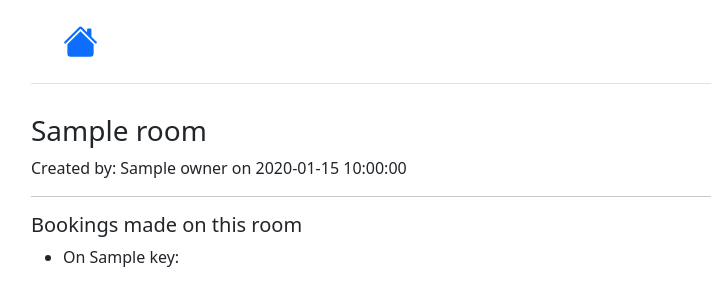
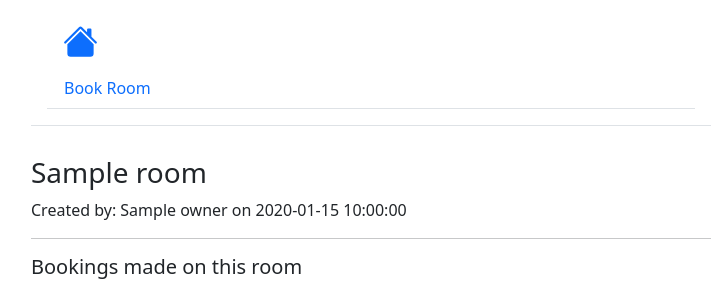
Before and after one commit to cmmasaba/booking, a FastAPI app: template templates/view-room.html in a window 1280 px wide. Shown: the top 286 px of the page, without its empty margins (269-995 px from the left). Run offline with FastAPI, Linux system fonts and the light colour scheme; the template is opened without the code that fills it: most values are stand-ins (such as "Sample title", 1, 10 or a date in 2020).

Commit message:
Added button for booking room in room detail page

```diff
--- a/templates/view-room.html
+++ b/templates/view-room.html
@@ -18,6 +18,11 @@
                         </svg>
                     </a>
                 </div>
+                <ul class="nav nav-tabs">
+                    <li class="nav-item">
+                        <a class="nav-link btn btn-link" role="button" href="{{ url_for('bookRoom').include_query_params(room=room.get('name')) }}">Book Room</a>
+                    </li>
+                </ul>
             </header>
             <section id="rooms-details" style="margin-top: 30px;">
                 <h3>{{ room.get("name") }}</h3>
```
